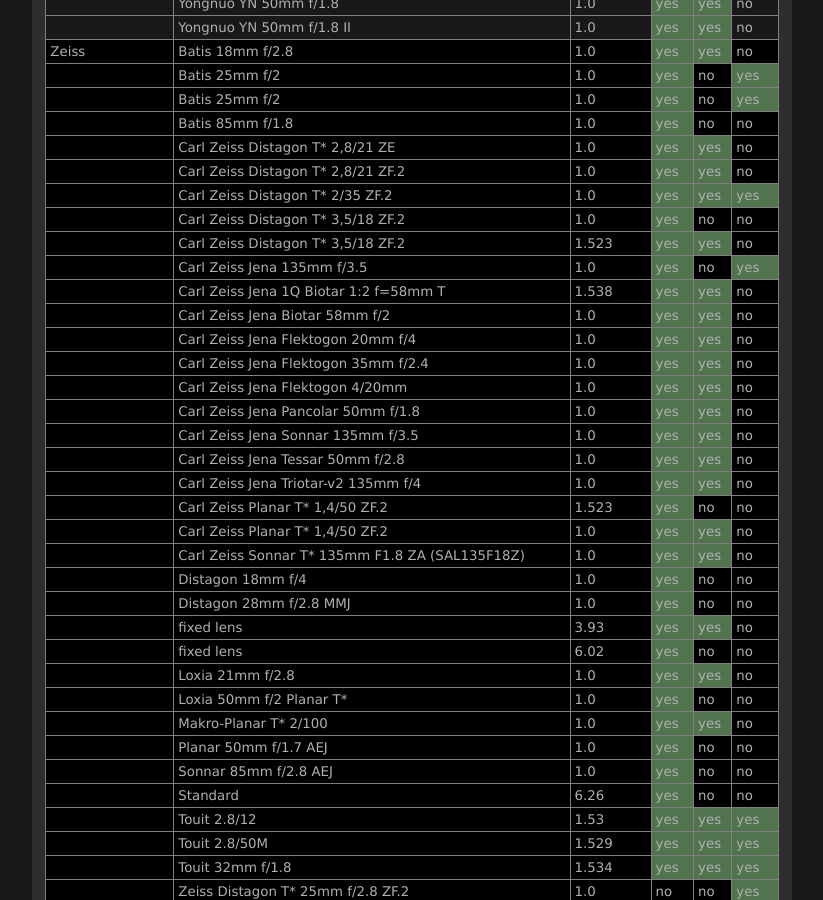
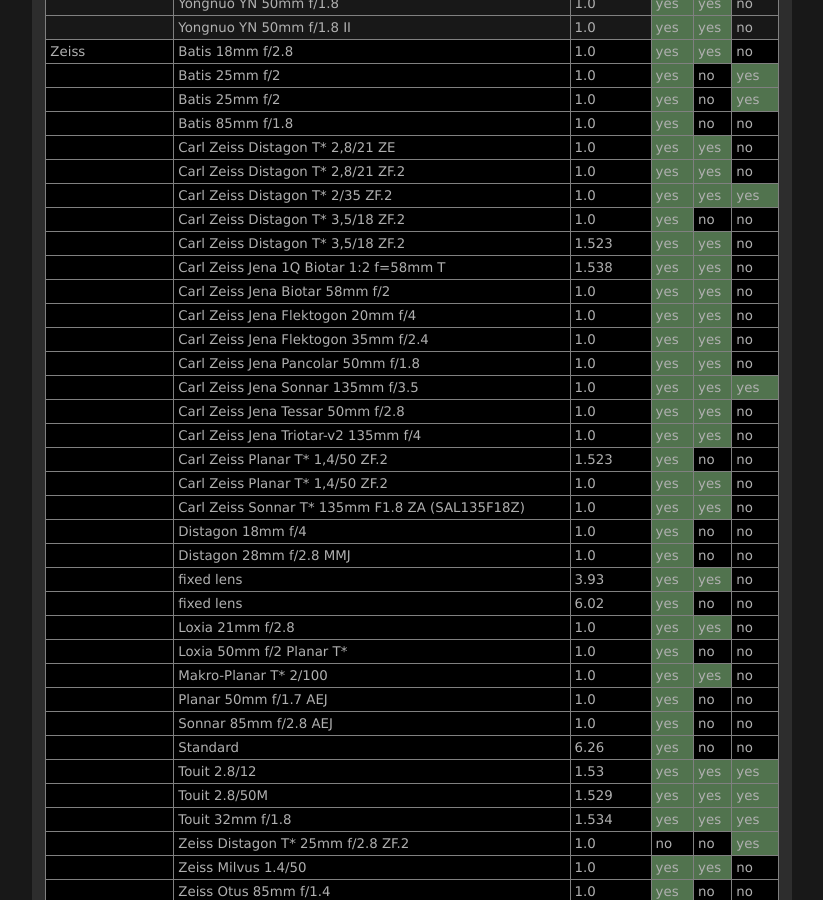
Before and after one commit to lensfun/lensfun.github.io, a Jekyll site: the page built from _posts/lenslist/2999-12-31-Lenslist-master.md, in a window 1280 px wide and 900 px high, scrolled down 33792 px. Shown: the whole window, without its empty margins (284-1107 px from the left). Built offline with Jekyll 4.4.1, drawn with Linux system fonts in a browser that asks for light colours.

Commit message:
Update master lens list from GitHub Actions

```diff
--- a/_posts/lenslist/2999-12-31-Lenslist-master.md
+++ b/_posts/lenslist/2999-12-31-Lenslist-master.md
@@ -1395,14 +1395,12 @@ This list was generated on 2024-11-22 from current Lensfun sources. Your Lensfun
 <tr class="lenslist-bg1"><td></td><td>Carl Zeiss Distagon T* 2/35 ZF.2</td><td>1.0</td><td class="lenslist-highlight lenslist-check">yes</td><td class="lenslist-highlight lenslist-check">yes</td><td class="lenslist-highlight lenslist-check">yes</td></tr>
 <tr class="lenslist-bg1"><td></td><td>Carl Zeiss Distagon T* 3,5/18 ZF.2</td><td>1.0</td><td class="lenslist-highlight lenslist-check">yes</td><td class="lenslist-check">no</td><td class="lenslist-check">no</td></tr>
 <tr class="lenslist-bg1"><td></td><td>Carl Zeiss Distagon T* 3,5/18 ZF.2</td><td>1.523</td><td class="lenslist-highlight lenslist-check">yes</td><td class="lenslist-highlight lenslist-check">yes</td><td class="lenslist-check">no</td></tr>
-<tr class="lenslist-bg1"><td></td><td>Carl Zeiss Jena 135mm f/3.5</td><td>1.0</td><td class="lenslist-highlight lenslist-check">yes</td><td class="lenslist-check">no</td><td class="lenslist-highlight lenslist-check">yes</td></tr>
 <tr class="lenslist-bg1"><td></td><td>Carl Zeiss Jena 1Q Biotar 1:2 f=58mm T</td><td>1.538</td><td class="lenslist-highlight lenslist-check">yes</td><td class="lenslist-highlight lenslist-check">yes</td><td class="lenslist-check">no</td></tr>
 <tr class="lenslist-bg1"><td></td><td>Carl Zeiss Jena Biotar 58mm f/2</td><td>1.0</td><td class="lenslist-highlight lenslist-check">yes</td><td class="lenslist-highlight lenslist-check">yes</td><td class="lenslist-check">no</td></tr>
 <tr class="lenslist-bg1"><td></td><td>Carl Zeiss Jena Flektogon 20mm f/4</td><td>1.0</td><td class="lenslist-highlight lenslist-check">yes</td><td class="lenslist-highlight lenslist-check">yes</td><td class="lenslist-check">no</td></tr>
 <tr class="lenslist-bg1"><td></td><td>Carl Zeiss Jena Flektogon 35mm f/2.4</td><td>1.0</td><td class="lenslist-highlight lenslist-check">yes</td><td class="lenslist-highlight lenslist-check">yes</td><td class="lenslist-check">no</td></tr>
-<tr class="lenslist-bg1"><td></td><td>Carl Zeiss Jena Flektogon 4/20mm</td><td>1.0</td><td class="lenslist-highlight lenslist-check">yes</td><td class="lenslist-highlight lenslist-check">yes</td><td class="lenslist-check">no</td></tr>
 <tr class="lenslist-bg1"><td></td><td>Carl Zeiss Jena Pancolar 50mm f/1.8</td><td>1.0</td><td class="lenslist-highlight lenslist-check">yes</td><td class="lenslist-highlight lenslist-check">yes</td><td class="lenslist-check">no</td></tr>
-<tr class="lenslist-bg1"><td></td><td>Carl Zeiss Jena Sonnar 135mm f/3.5</td><td>1.0</td><td class="lenslist-highlight lenslist-check">yes</td><td class="lenslist-highlight lenslist-check">yes</td><td class="lenslist-check">no</td></tr>
+<tr class="lenslist-bg1"><td></td><td>Carl Zeiss Jena Sonnar 135mm f/3.5</td><td>1.0</td><td class="lenslist-highlight lenslist-check">yes</td><td class="lenslist-highlight lenslist-check">yes</td><td class="lenslist-highlight lenslist-check">yes</td></tr>
 <tr class="lenslist-bg1"><td></td><td>Carl Zeiss Jena Tessar 50mm f/2.8</td><td>1.0</td><td class="lenslist-highlight lenslist-check">yes</td><td class="lenslist-highlight lenslist-check">yes</td><td class="lenslist-check">no</td></tr>
 <tr class="lenslist-bg1"><td></td><td>Carl Zeiss Jena Triotar-v2 135mm f/4</td><td>1.0</td><td class="lenslist-highlight lenslist-check">yes</td><td class="lenslist-highlight lenslist-check">yes</td><td class="lenslist-check">no</td></tr>
 <tr class="lenslist-bg1"><td></td><td>Carl Zeiss Planar T* 1,4/50 ZF.2</td><td>1.523</td><td class="lenslist-highlight lenslist-check">yes</td><td class="lenslist-check">no</td><td class="lenslist-check">no</td></tr>
```
